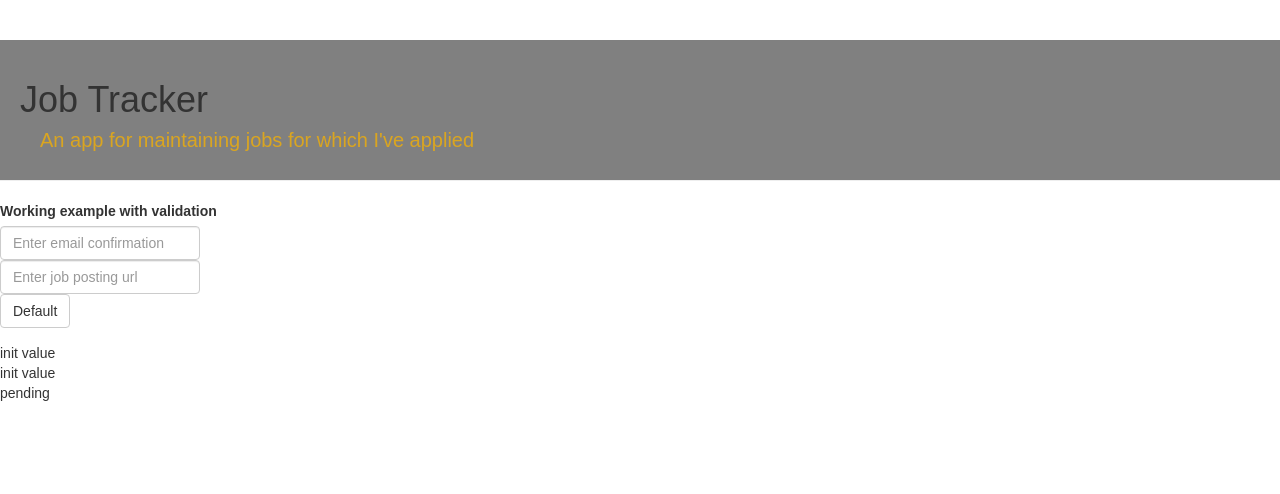
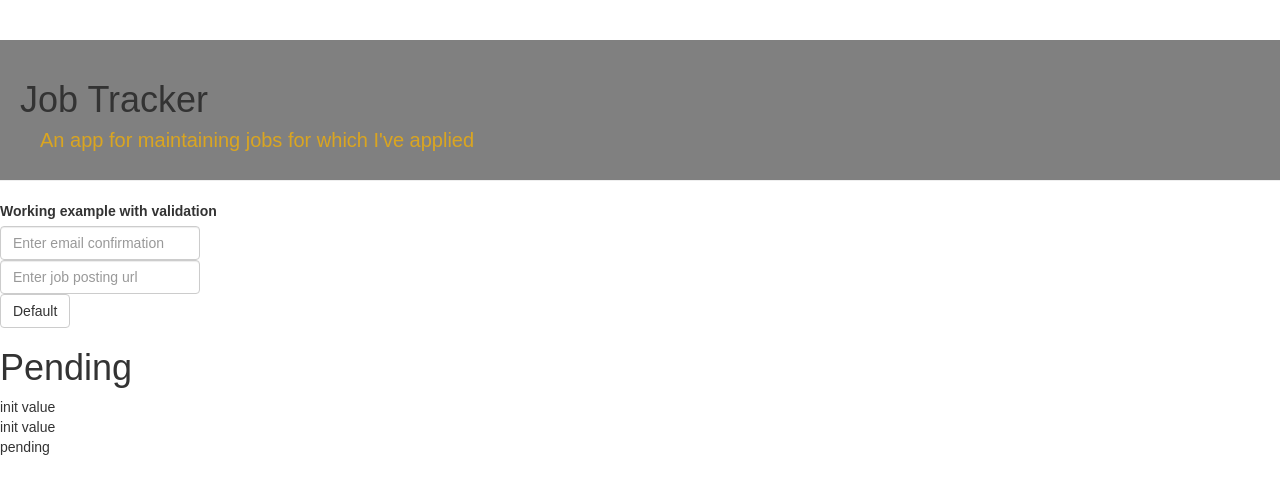
Before and after one commit to discodane/job-tracker, a React (Create React App) app: page / in a window 1280 px wide. Shown: the top 494 px of the page. Built offline with nearby package versions, Linux system fonts and the light colour scheme.

Commit message:
Added mav list component

```diff
--- a/src/App.js
+++ b/src/App.js
@@ -4,6 +4,7 @@ import './App.css';
 import myData from './makeShiftDB.json';
 
 import NewMavForm from './components/NewMavForm';
+import MavList from './components/MavList';
 
 class App extends Component {
   constructor(props) {
@@ -60,15 +61,11 @@ class App extends Component {
           emailChange={this.handleEmailChange}
           jobUrlChange={this.handleJobUrlChange}
         />
-        <div>
-          {this.state.mavs.map((mav) =>
-          <div key={mav.jobPostingLink}>
-            <div>{mav.emailLink}</div>
-            <div>{mav.jobPostingLink}</div>
-            <div>{mav.status}</div>
-          </div>
-          )}
-        </div>
+        <MavList
+          title="Pending"
+          mavs={this.state.mavs}
+          type="pending"
+        />
       </div>
     );
   }
--- a/src/components/MavList.js
+++ b/src/components/MavList.js
@@ -1,8 +1,28 @@
 import React from 'react';
 import { PropTypes } from 'prop-types';
 
-const MavList = props => {
+const MavList = props => (
+  <div>
+    <h1>{props.title}</h1>
+    {props.mavs
+      .filter(mav => mav.status === props.type)
+      .map((mav) => {
+        return(
+          <div key={mav.jobPostingLink}>
+            <div>{mav.emailLink}</div>
+            <div>{mav.jobPostingLink}</div>
+            <div>{mav.status}</div>
+          </div>
+        )
+      })
+    }
+  </div>
+)
 
+MavList.propTypes = {
+  title: PropTypes.string.isRequired,
+  mavs: PropTypes.array.isRequired,
+  type: PropTypes.string.isRequired,
 }
 
 export default MavList;
```
